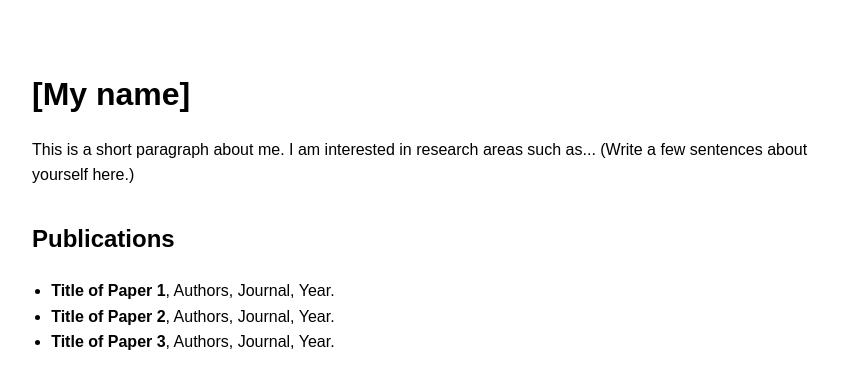
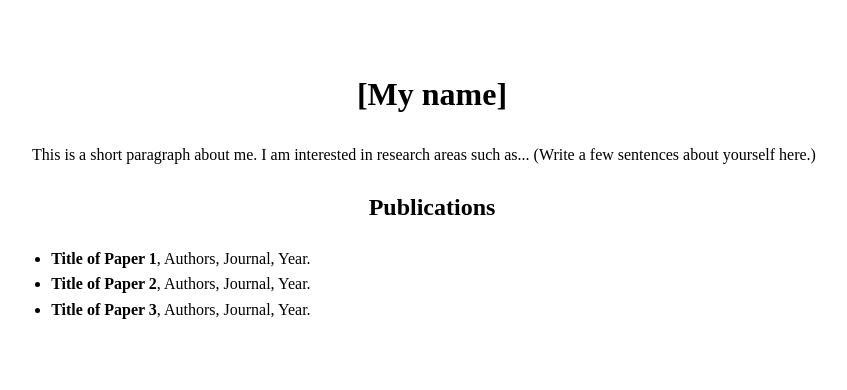
Before and after one commit to jsaojoao/jsaojoao.github.io, a plain HTML site: page index.html in a window 1280 px wide. Shown: the whole page, without its empty margins (208-1055 px from the left). Drawn offline with Linux system fonts and the light colour scheme.

Commit message:
Centralised headings and added font changes

```diff
--- a/index.html
+++ b/index.html
@@ -2,57 +2,41 @@
 <html lang="en">
 <head>
   <meta charset="UTF-8">
-  <!--
-    The <meta> tag above ensures correct character encoding.
-    The viewport tag below makes the page display properly on phones/tablets.
-  -->
   <meta name="viewport" content="width=device-width, initial-scale=1.0">
-
-  <!-- The title appears in the browser tab -->
   <title>[My name]</title>
 
   <style>
-    /*
-      Basic page styling.
-      You can change fonts, colors, margins here.
-    */
+    /* Use Times New Roman for the whole page */
     body {
-      font-family: Arial, sans-serif;
-      max-width: 800px;        /* Limits how wide the text becomes */
-      margin: 2rem auto;       /* Centers the content */
+      font-family: "Times New Roman", Times, serif;
+      max-width: 800px;
+      margin: 2rem auto;
       padding: 1rem;
-      line-height: 1.6;        /* Adds comfortable spacing between lines */
+      line-height: 1.6;
     }
 
-    h1 {
-      margin-bottom: 0.5rem;   /* Small spacing under your name */
-    }
-
-    h2 {
-      margin-top: 2rem;        /* Space above section titles like “Publications” */
+    /* Center all headings */
+    h1, h2 {
+      text-align: center;
     }
 
     ul {
-      padding-left: 1.2rem;    /* Indent for bullet list */
+      padding-left: 1.2rem;
     }
   </style>
 </head>
 
 <body>
 
-  <!-- Main header with your name -->
   <h1>[My name]</h1>
 
-  <!-- Short paragraph about you -->
   <p>
     This is a short paragraph about me. I am interested in research areas such as...
     (Write a few sentences about yourself here.)
   </p>
 
-  <!-- Section for publications -->
   <h2>Publications</h2>
 
-  <!-- Unordered list of your publications -->
   <ul>
     <li><strong>Title of Paper 1</strong>, Authors, Journal, Year.</li>
     <li><strong>Title of Paper 2</strong>, Authors, Journal, Year.</li>
```
